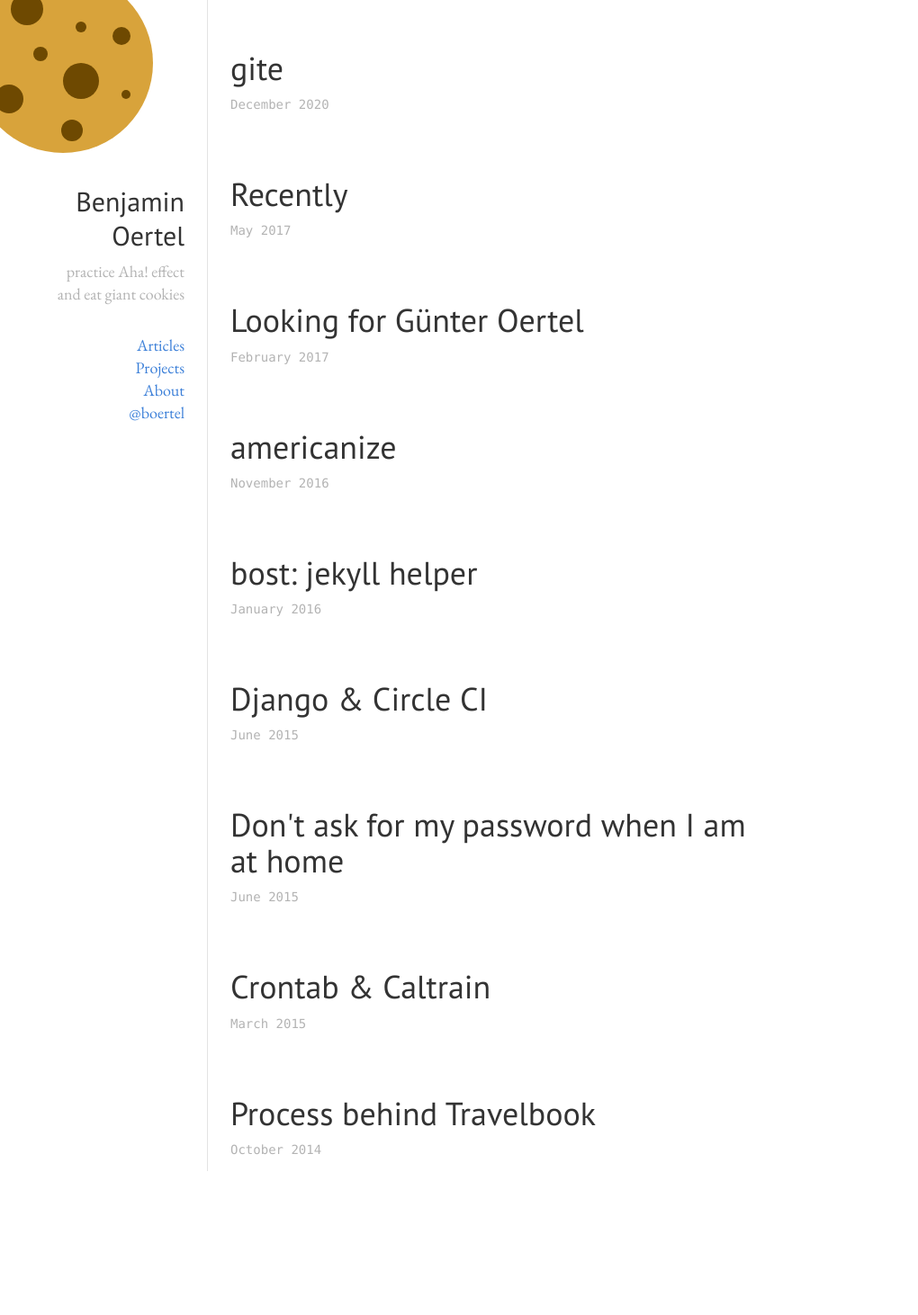
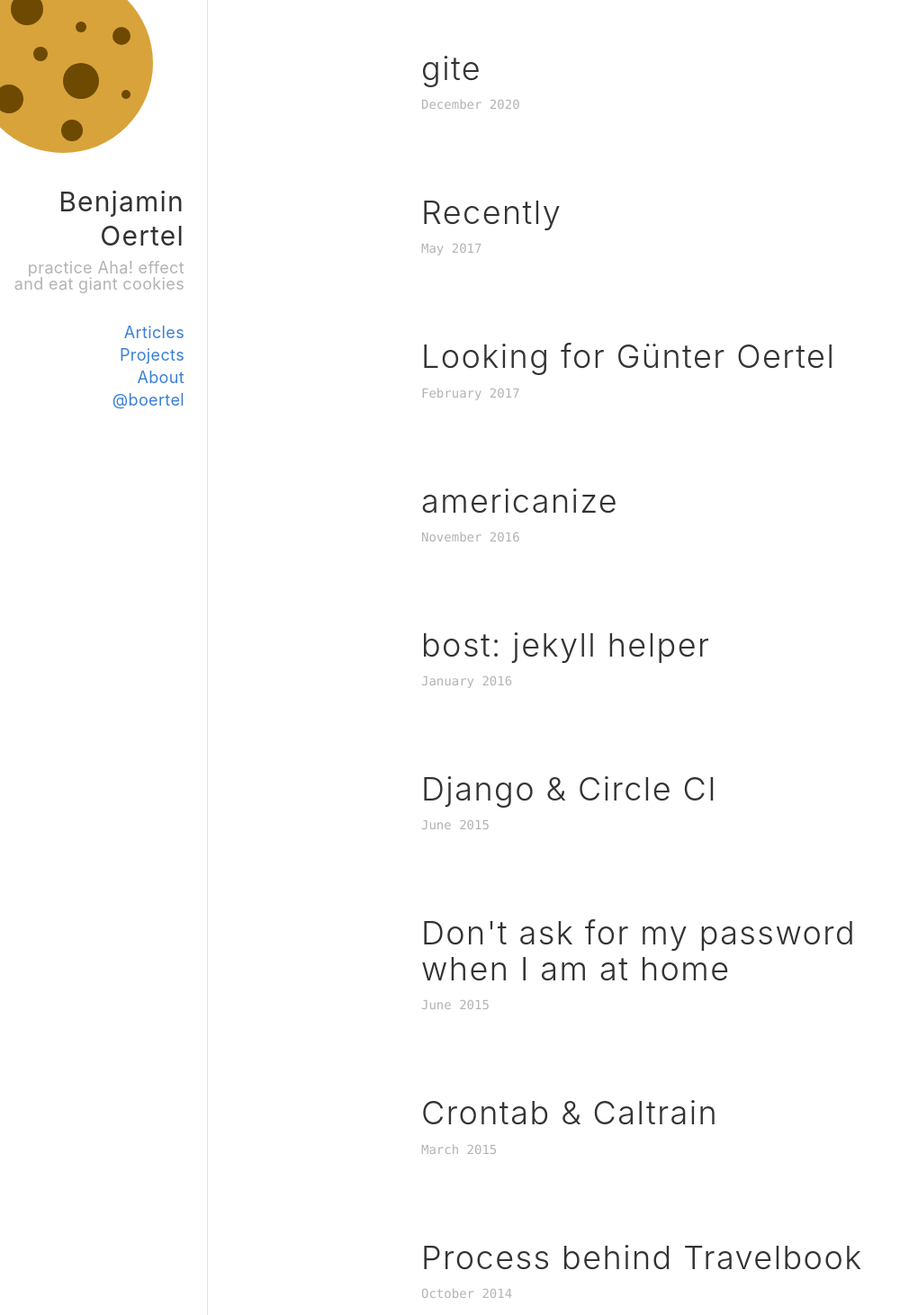
Before and after one commit to boertel/blog, a Jekyll site: the page built from index.html, in a window 1280 px wide. Shown: the whole page at 90% size, without its empty margins (0-1020 px from the left). Built offline with Jekyll 4.4.1, drawn with Linux system fonts in a browser that asks for light colours; comment, search, counter and statistics services are not loaded; before the commit the page ends 1302 px from its top, so only the background shows below that.

Commit message:
getting rid of google fonts

```diff
--- a/_layouts/default.html
+++ b/_layouts/default.html
@@ -8,7 +8,6 @@
     <link rel="stylesheet" type="text/css" href="/static/css/pygments.css">
     <link rel="stylesheet" type="text/css" href="/static/css/octicons.css">
     <meta name="viewport" content="width=device-width, initial-scale=1, maximum-scale=1">
-    <link href="https://fonts.googleapis.com/css?family=EB+Garamond|PT+Sans" rel="stylesheet">
     <link rel="shortcut icon" href="/favicon.png" type="image/png" />
 </head>
 <body>
--- a/static/css/blog.css
+++ b/static/css/blog.css
@@ -4,7 +4,7 @@ body, html {
 }
 body {
     color: #333;
-    font-family: 'EB Garamond', serif;
+    font-family: "Times New Roman", serif;
     font-weight: 400;
     font-size: 18px;
     line-height: 1.5em;
@@ -25,6 +25,7 @@ a:hover, a:focus {
 }
 p, ul {
     margin-bottom: 16px;
+    line-height: 1em;
 }
 em {
     font-style: italic;
@@ -73,8 +74,9 @@ blockquote {
 }
 
 h1, h2, h3, h4, h5, h6 {
-    font-family: "PT Sans", sans-serif;
+    font-family: -apple-system, sans-serif;
     font-size: 26px;
+    letter-spacing: 0.04em;
     margin-bottom: 8px;
     text-rendering: optimizeLegibility;
     font-weight: 300;
@@ -228,6 +230,7 @@ article {
     color: #B3B3B3;
 }
 
+
 .highlight {
     overflow-y: scroll;
 }
@@ -246,6 +249,8 @@ article {
 }
 .sidebar .meta {
     position: relative;
+    font-family: -apple-system, sans-serif;
+    letter-spacing: 0.02em;
     overflow: hidden;
     padding: 25px 25px 25px 10px;
     margin-top: 180px;
@@ -275,6 +280,7 @@ section {
     position: relative;
     min-height: 100%;
     border-left: 1px solid #e3e3e3;
+    max-width: 1280px;
 }
 
 header {
@@ -287,14 +293,10 @@ aside {
 article, nav {
     padding: 10px 25px;
 }
-article, .pt-social {
+article {
     max-width: 575px;
-}
-article {
     padding-top: 20px;
-}
-.post {
-    margin: 0 0 20px 0;
+    margin: 0 auto 20px auto;
 }
 
 .circle img {
```
